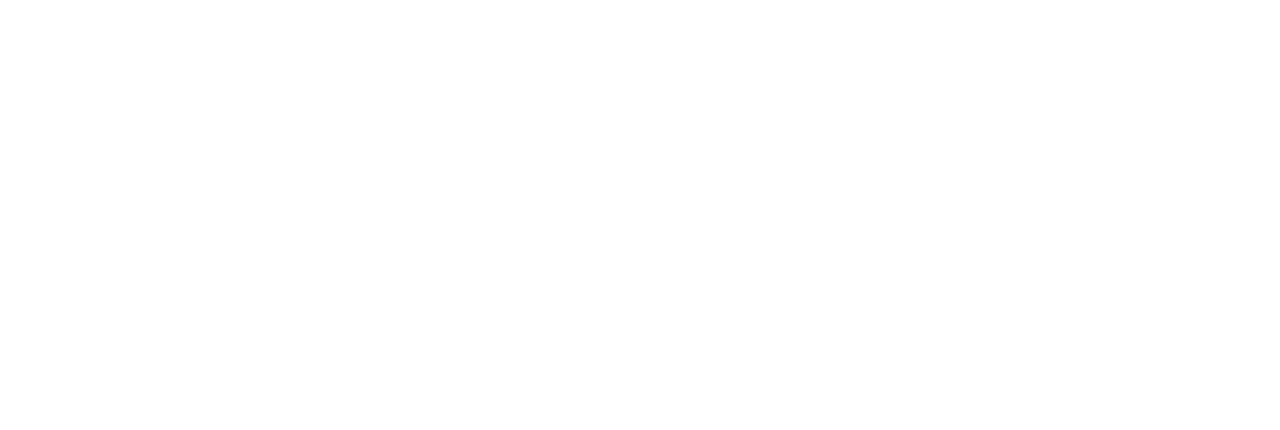
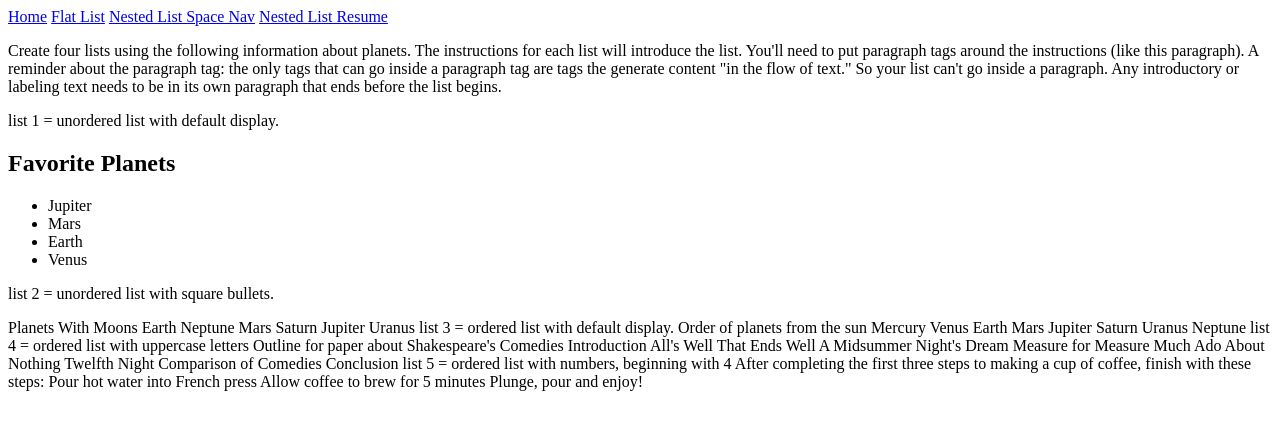
Before and after one commit to Katie159184/Html-Exercise-4-Lists, a plain HTML site: page flat-list.html in a window 1280 px wide. Drawn offline with Linux system fonts and the light colour scheme.

Commit message:
first list

```diff
--- a/flat-list.html
+++ b/flat-list.html
@@ -0,0 +1,72 @@
+<!DOCTYPE html>
+<html lang="en">
+<head>
+    <meta charset="UTF-8">
+    <meta name="viewport" content="width=device-width, initial-scale=1.0">
+    <title>Exercise 4 List</title>
+</head>
+<body>
+    <a href="index.html">Home</a>
+    <a href="flat-list.html">Flat List</a>
+    <a href="nested-list-space-nav.html">Nested List Space Nav</a>
+    <a href="nested-list-resume.html">Nested List Resume</a>
+        <p>
+        Create four lists using the following information about planets.
+        The instructions for each list will introduce the list.
+        You'll need to put paragraph tags around the instructions (like this paragraph).
+        A reminder about the paragraph tag: the only tags that can go inside a paragraph tag are tags the generate content "in the flow of text."
+        So your list can't go inside a paragraph. Any introductory or labeling text needs to be in its own paragraph that ends before the list begins.
+        </p>
+        <p>
+        list 1 = unordered list with default display.
+        </p>
+<h2>Favorite Planets</h2>
+    <ul>
+        <li>Jupiter</li>
+        <li>Mars</li>
+        <li>Earth</li>
+        <li>Venus</li>
+    </ul>
+    <p>list 2 = unordered list with square bullets.</p>
+
+Planets With Moons
+
+Earth
+Neptune
+Mars
+Saturn
+Jupiter
+Uranus
+list 3 = ordered list with default display.
+
+Order of planets from the sun
+
+Mercury
+Venus
+Earth
+Mars
+Jupiter
+Saturn
+Uranus
+Neptune
+list 4 = ordered list with uppercase letters
+
+Outline for paper about Shakespeare's Comedies
+
+Introduction
+All's Well That Ends Well
+A Midsummer Night's Dream
+Measure for Measure
+Much Ado About Nothing
+Twelfth Night
+Comparison of Comedies
+Conclusion
+list 5 = ordered list with numbers, beginning with 4
+
+After completing the first three steps to making a cup of coffee, finish with these steps:
+
+Pour hot water into French press
+Allow coffee to brew for 5 minutes
+Plunge, pour and enjoy!
+</body>
+</html>
```
Also changed, not shown: index.html (+1 -0 lines), nested-list-resume.html (+14 -0 lines), nested-list-space-nav.html (+14 -0 lines).
